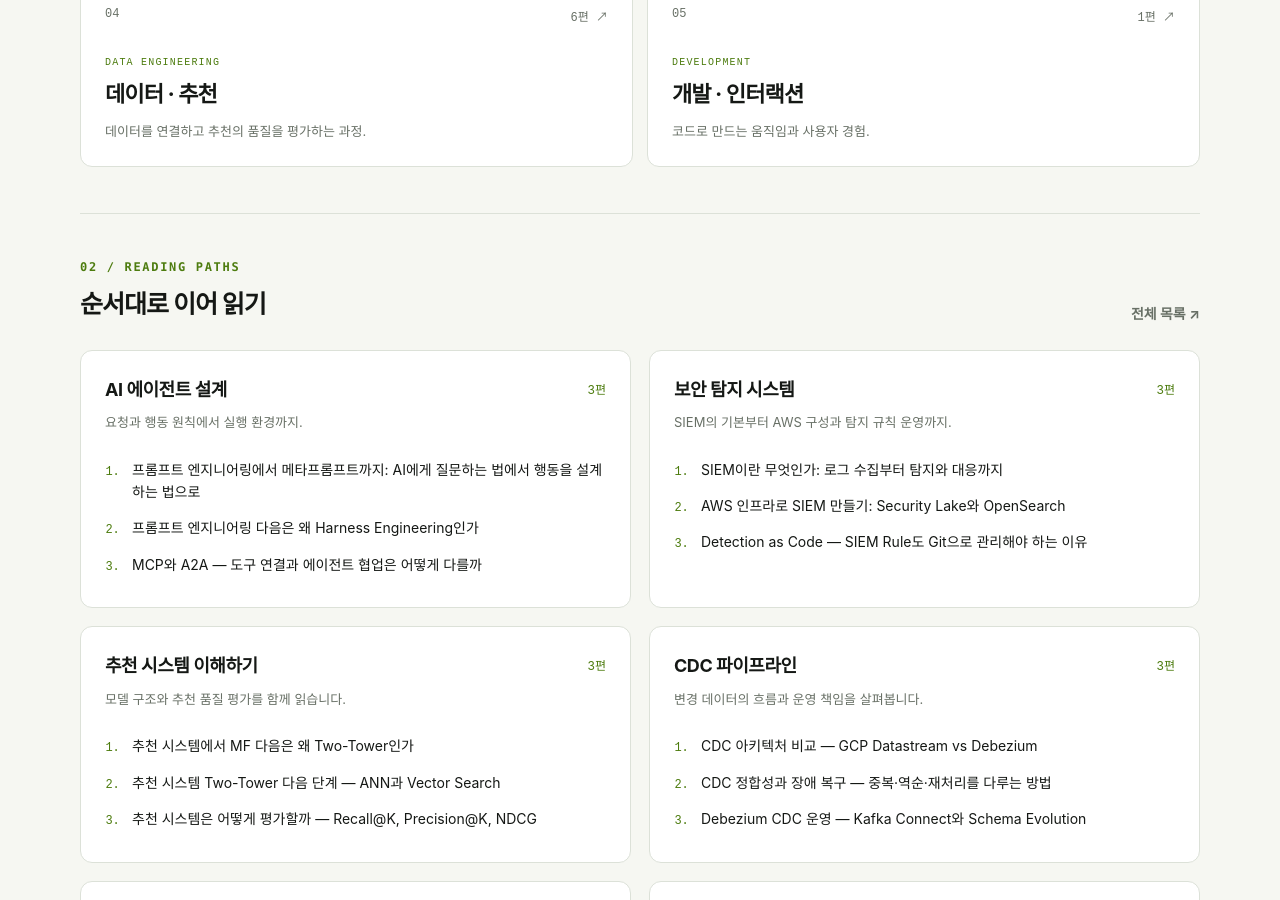
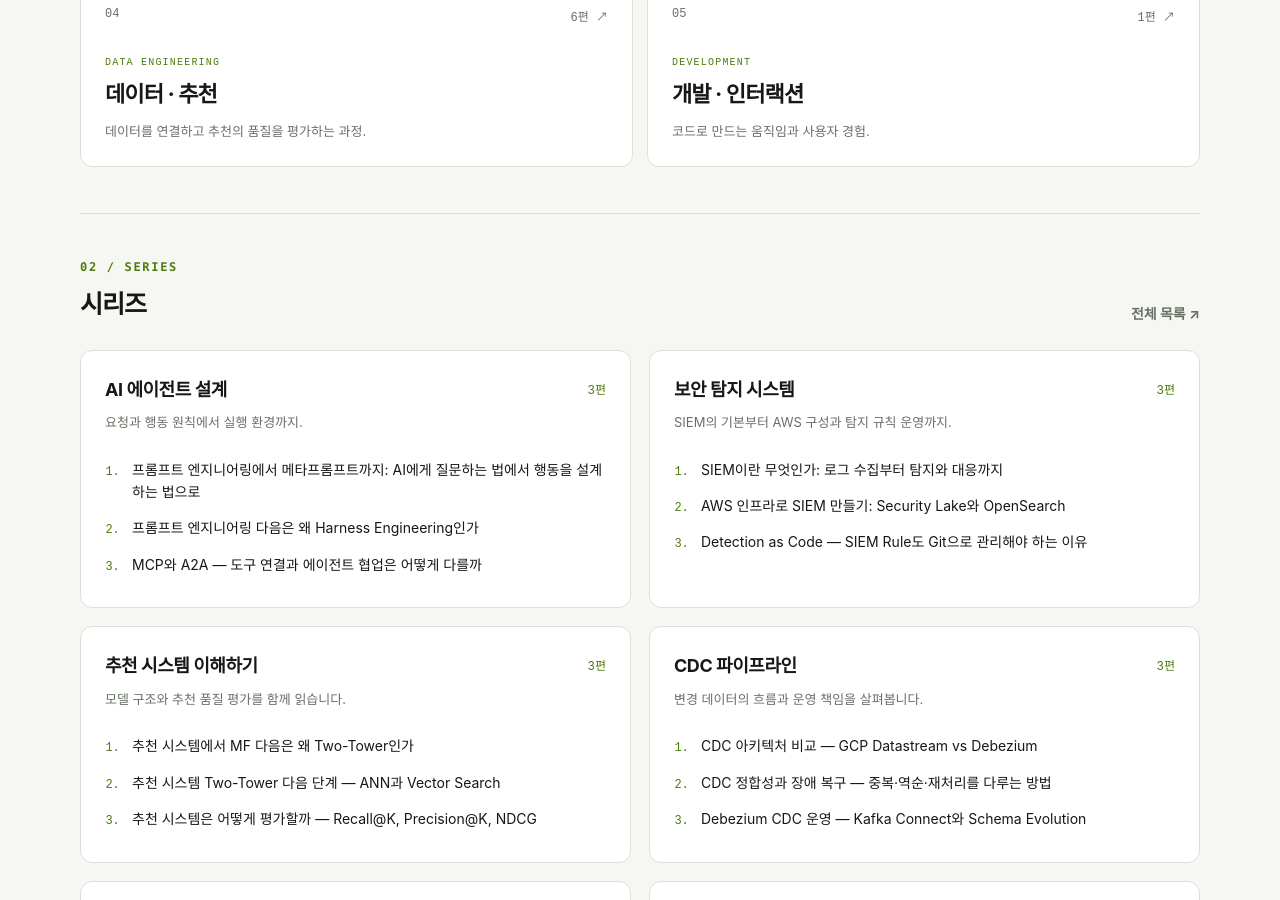
Before and after one commit to choi-jiwoong/choi-jiwoong.github.io, a Jekyll site: the page built from index.html, in a window 1280 px wide and 900 px high, scrolled down 834 px. Built offline with Jekyll 4.4.1, drawn with Linux system fonts in a browser that asks for light colours.

Commit message:
Rename reading path label to 시리즈

```diff
--- a/index.html
+++ b/index.html
@@ -19,7 +19,7 @@ description: AI, 클라우드, 보안, 데이터와 개발을 주제별로 연
   </div>
 </section>
 <section class="knowledge-section" id="series">
-  <div class="section-heading"><div><p class="eyebrow">02 / READING PATHS</p><h2>순서대로 이어 읽기</h2></div><a class="text-link" href="{{ '/series/' | relative_url }}">전체 목록 ↗</a></div>
+  <div class="section-heading"><div><p class="eyebrow">02 / SERIES</p><h2>시리즈</h2></div><a class="text-link" href="{{ '/series/' | relative_url }}">전체 목록 ↗</a></div>
   {% include series-list.html %}
 </section>
 <section class="knowledge-section" id="posts">
```
